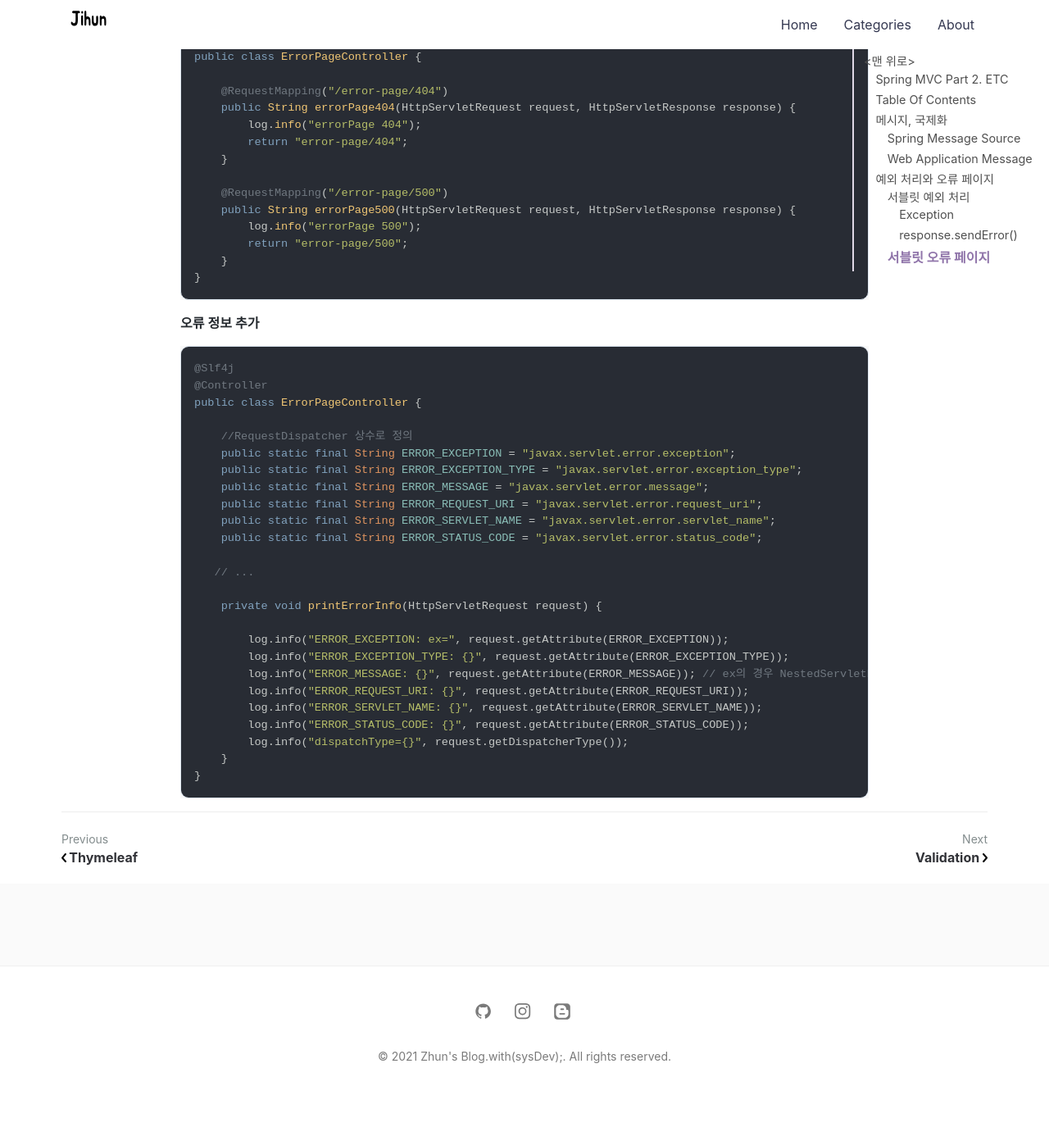
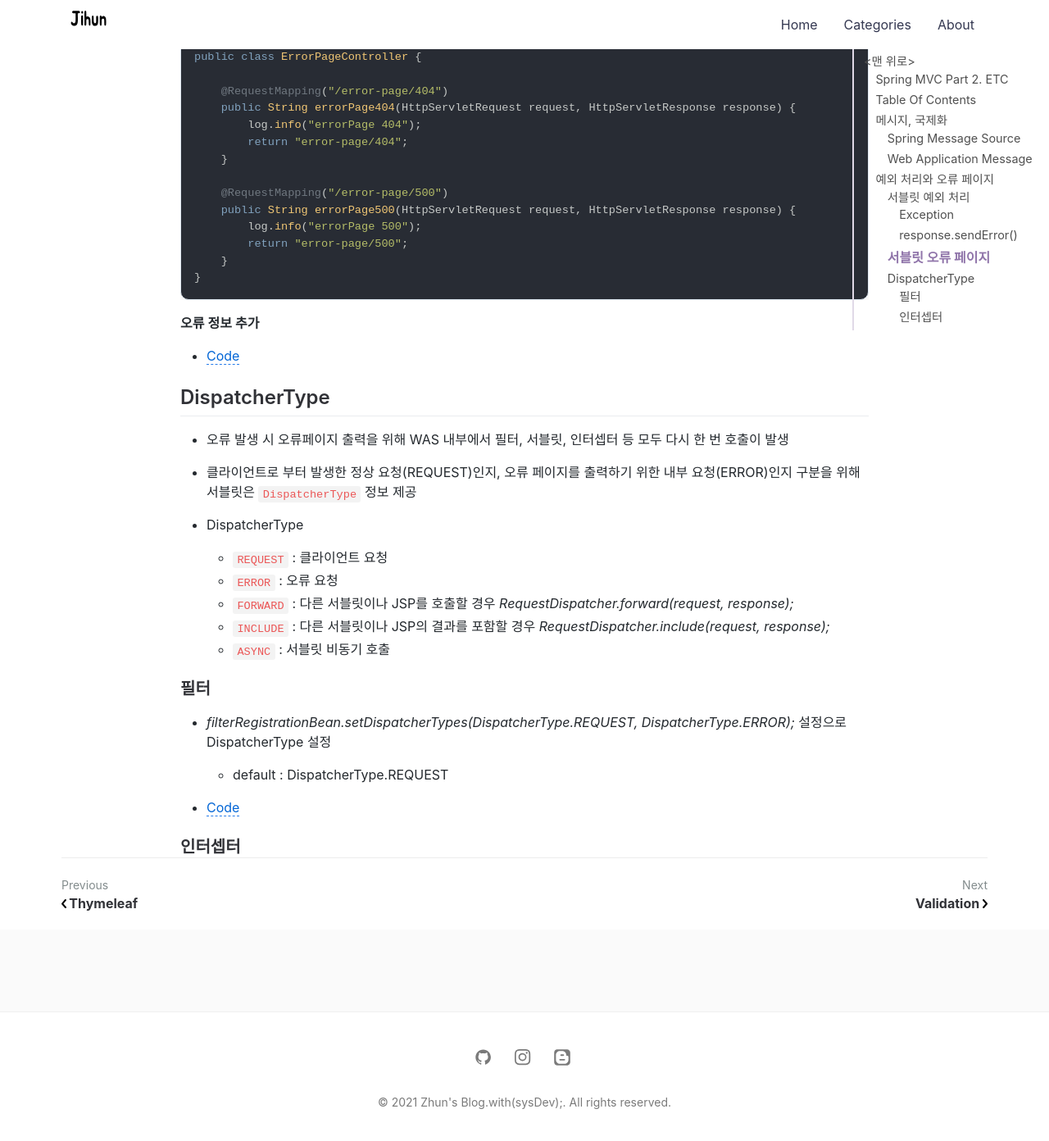
Before and after one commit to jihunparkme/jihunparkme.github.io, a Jekyll site: the page built from _posts/2021-10-12-Spring-MVC-Part2-Etc.md, in a window 1280 px wide and 1400 px high, scrolled down 4965 px. Shown: the top 1392 px of the window at 82% size. Built offline with Jekyll 4.4.1, drawn with Linux system fonts in a browser that asks for light colours; nearby versions of some CDN libraries; comment, search, counter and statistics services are not loaded; before the commit the page ends 6309 px from its top, so only the background shows below that; some of the changed text lies outside the part shown.

Commit message:
[예외 처리와 오류 페이지] 서블릿 예외 처리 - 필터

````diff
--- a/_posts/2021-10-12-Spring-MVC-Part2-Etc.md
+++ b/_posts/2021-10-12-Spring-MVC-Part2-Etc.md
@@ -224,30 +224,29 @@ public class ErrorPageController {
 
 **오류 정보 추가**
 
-```java
-@Slf4j
-@Controller
-public class ErrorPageController {
+- [Code](https://github.com/jihunparkme/Inflearn_Spring_MVC_Part-2/commit/97855ce96a102b8462dad02d1ae03a267df63787)
 
-    //RequestDispatcher 상수로 정의
-    public static final String ERROR_EXCEPTION = "javax.servlet.error.exception";
-    public static final String ERROR_EXCEPTION_TYPE = "javax.servlet.error.exception_type";
-    public static final String ERROR_MESSAGE = "javax.servlet.error.message";
-    public static final String ERROR_REQUEST_URI = "javax.servlet.error.request_uri";
-    public static final String ERROR_SERVLET_NAME = "javax.servlet.error.servlet_name";
-    public static final String ERROR_STATUS_CODE = "javax.servlet.error.status_code";
+## DispatcherType
 
-   // ...
+- 오류 발생 시 오류페이지 출력을 위해 WAS 내부에서 필터, 서블릿, 인터셉터 등 모두 다시 한 번 호출이 발생
 
-    private void printErrorInfo(HttpServletRequest request) {
+- 클라이언트로 부터 발생한 정상 요청(REQUEST)인지, 오류 페이지를 출력하기 위한 내부 요청(ERROR)인지 구분을 위해 서블릿은 `DispatcherType` 정보 제공
 
-        log.info("ERROR_EXCEPTION: ex=", request.getAttribute(ERROR_EXCEPTION));
-        log.info("ERROR_EXCEPTION_TYPE: {}", request.getAttribute(ERROR_EXCEPTION_TYPE));
-        log.info("ERROR_MESSAGE: {}", request.getAttribute(ERROR_MESSAGE)); // ex의 경우 NestedServletException 스프링이 한번 감싸서 반환
-        log.info("ERROR_REQUEST_URI: {}", request.getAttribute(ERROR_REQUEST_URI));
-        log.info("ERROR_SERVLET_NAME: {}", request.getAttribute(ERROR_SERVLET_NAME));
-        log.info("ERROR_STATUS_CODE: {}", request.getAttribute(ERROR_STATUS_CODE));
-        log.info("dispatchType={}", request.getDispatcherType());
-    }
-}
-```
+- DispatcherType
+  - `REQUEST` : 클라이언트 요청
+  - `ERROR` : 오류 요청
+  - `FORWARD` : 다른 서블릿이나 JSP를 호출할 경우
+    <i>RequestDispatcher.forward(request, response);</i>
+  - `INCLUDE` : 다른 서블릿이나 JSP의 결과를 포함할 경우
+    <i>RequestDispatcher.include(request, response);</i>
+  - `ASYNC` : 서블릿 비동기 호출
+
+### 필터
+
+- <i>filterRegistrationBean.setDispatcherTypes(DispatcherType.REQUEST, DispatcherType.ERROR);</i> 설정으로 DispatcherType 설정
+
+  - default : DispatcherType.REQUEST
+
+- [Code](https://github.com/jihunparkme/Inflearn_Spring_MVC_Part-2/commit/b8723959bbd7be824db14985c834e642fa018fba)
+
+### 인터셉터
````
